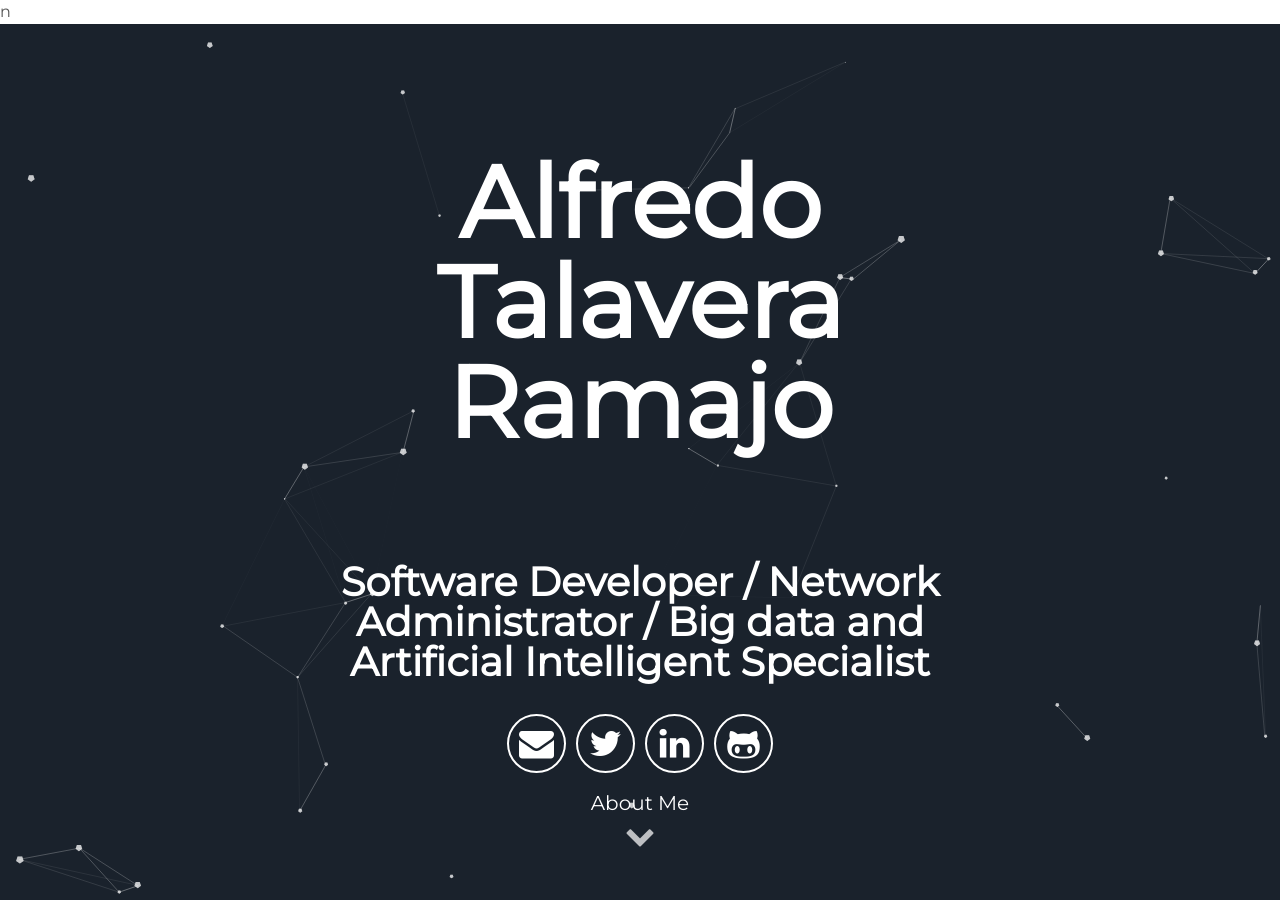
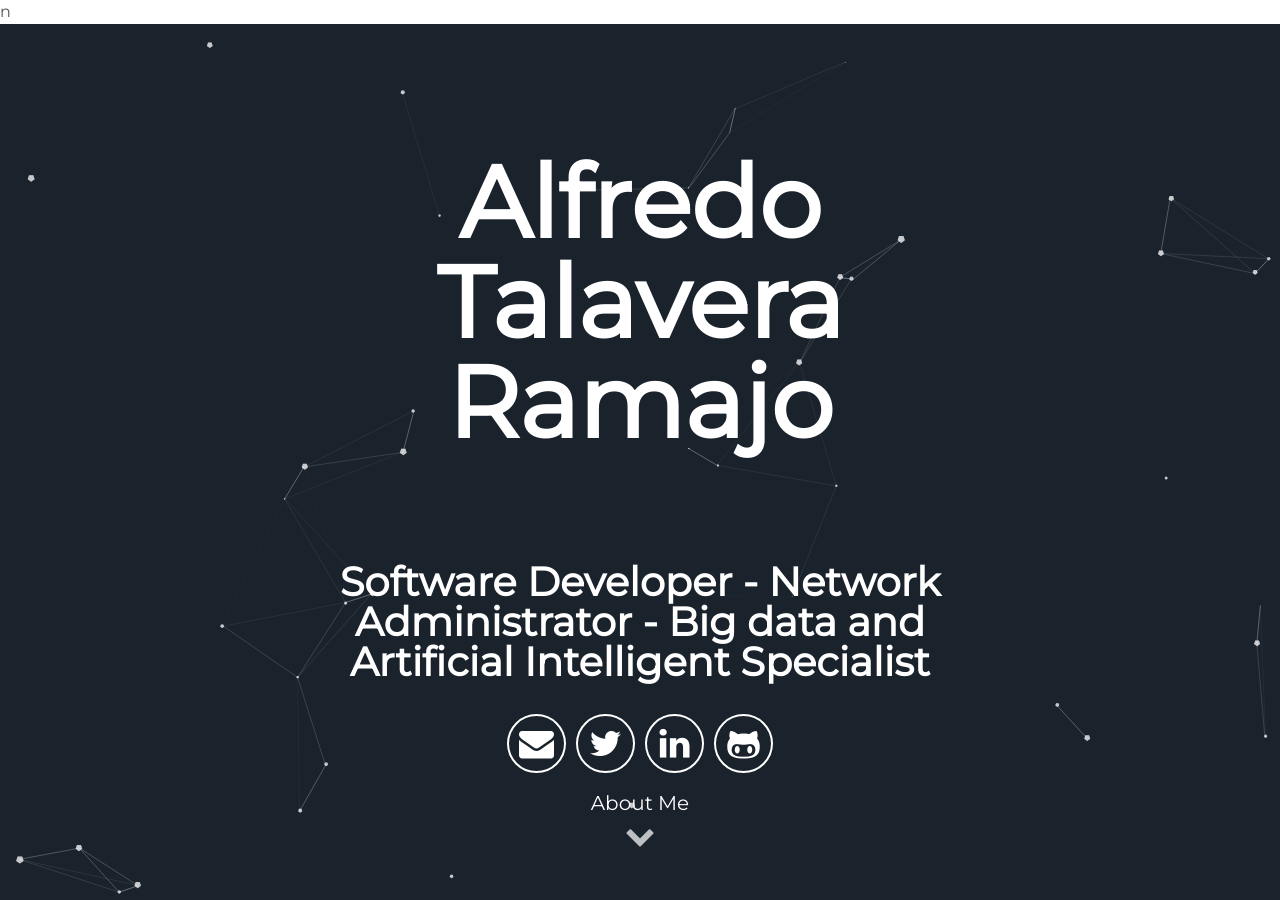
Before and after one commit to dev-freddiies/de-freddiies.github.io, a Jekyll site: the page index.html, which Jekyll copies as it is, in a window 1280 px wide and 900 px high. Built offline with Jekyll 4.4.1, drawn with Linux system fonts in a browser that asks for light colours; some of the changed text lies outside the part shown.

Commit message:
Update index.html

```diff
--- a/index.html
+++ b/index.html
@@ -19,7 +19,7 @@
         <span class="site-title">Alfredo Talavera Ramajo</span>
         <br></br>
 
-        <span class="site-description">Software Developer / Network Administrator / Big data and Artificial Intelligent Specialist</span>
+        <span class="site-description">Software Developer - Network Administrator - Big data and Artificial Intelligent Specialist</span>
       </h1>
       <div class="header-icons">
         <a aria-label="Send email" href="mailto:alfredo98norba@gmail.com"><i class="icon fa fa-envelope"></i></a>
@@ -75,6 +75,20 @@
         <div class="user-details">
   <h1> Featured Projects </h1>
 </div>
+
+
+
+<div align=center>
+    <h3> Work experience </h3>
+     <br></br>
+
+       <h4><li> Criptosasun energía </li></h4>
+    <h5><p>Programmer analyst</p></h5>
+    <br></br>
+
+</div>
+
+
 
 <div align=center>
     <h3> Projects </h3>
```
